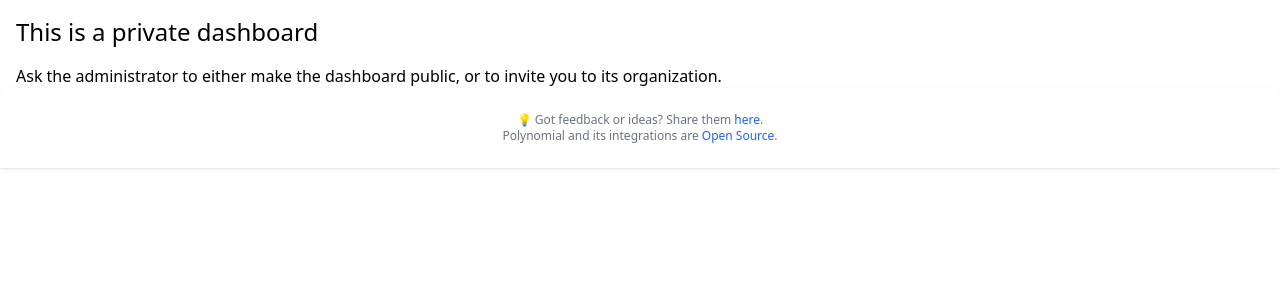
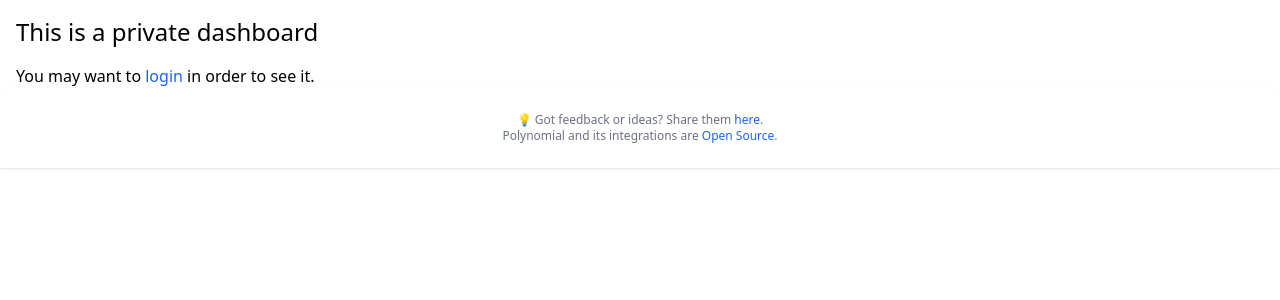
Before and after one commit to corradio/polynomial, a Django app: template templates/mainapp/dashboard_forbidden.html in a window 1280 px wide. Shown: the part 56-356 px from the top of the page. Run offline with Django 4.2, Linux system fonts and the light colour scheme; the template is opened without the code that fills it, so the values that code supplies are empty; style sheets or scripts are compiled from the project's sources; parts of the project's set-up code (start-up, migrations or seed data) failed here and were passed over; some libraries are stand-ins or nearby versions.

Commit message:
Better dashboard forbidden error

```diff
--- a/templates/mainapp/dashboard_forbidden.html
+++ b/templates/mainapp/dashboard_forbidden.html
@@ -2,5 +2,9 @@
 
 {% block content %}
   <h1>This is a private dashboard</h1>
+  {% if user.is_authenticated %}
   Ask the administrator to either make the dashboard public, or to invite you to its organization.
+  {% else %}
+  You may want to <a href="{% url 'account_login' %}?next={{ request.get_full_path | urlencode }}">login</a> in order to see it.
+  {% endif %}
 {% endblock %}
```
